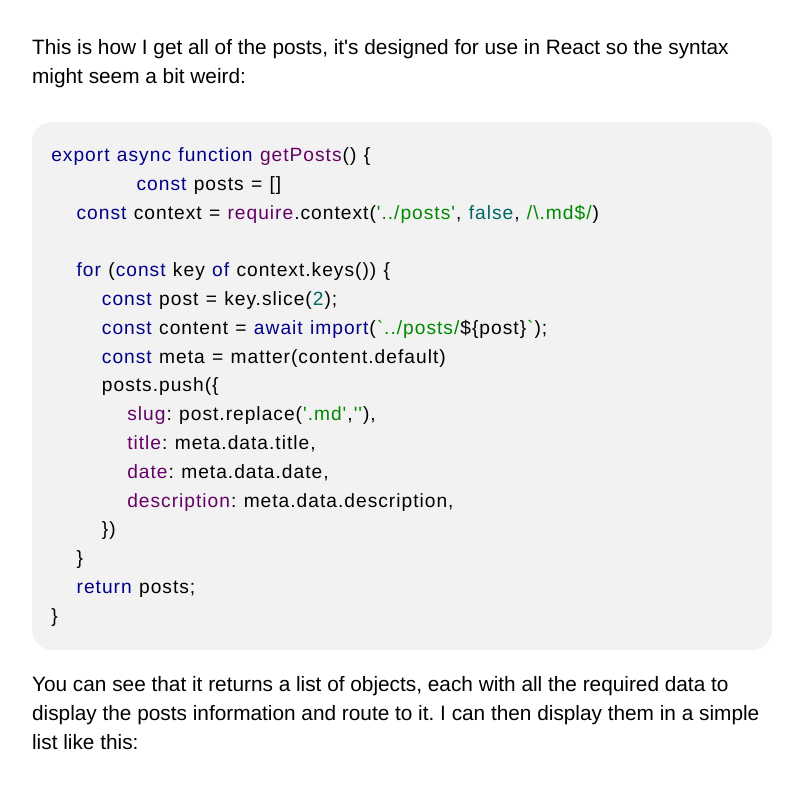
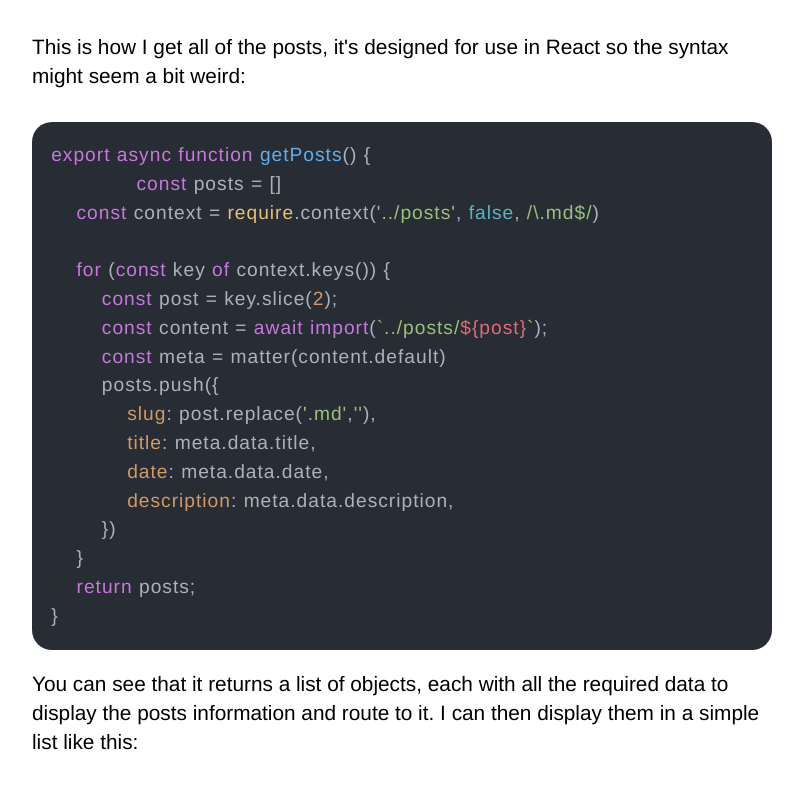
Before and after one commit to Torbet/Portfolio, a Next.js app: page /posts/Build-This-Site in a window 1280 px wide. Shown: the part 2086-2872 px from the top of the page, without its empty margins (238-1041 px from the left). Built offline with nearby package versions, Linux system fonts and the light colour scheme.

Commit message:
changed git ignor

```diff
--- a/components/codeblock.jsx
+++ b/components/codeblock.jsx
@@ -1,6 +1,6 @@
 import React from "react"
 import SyntaxHighlighter from 'react-syntax-highlighter';
-import theme from 'react-syntax-highlighter/dist/cjs/styles/hljs/googlecode';
+import theme from 'react-syntax-highlighter/dist/cjs/styles/hljs/atom-one-dark';
 
 const CodeBlock = ({ language, value }) => {
 
@@ -14,7 +14,6 @@ const CodeBlock = ({ language, value }) => {
         lineHeight: '1.5em',
         fontSize: "1.2rem",
         marginBottom: '1em',
-        backgroundColor: 'rgba(0, 0, 0, 0.05)',
         letterSpacing: '1px'
       }
 
```
